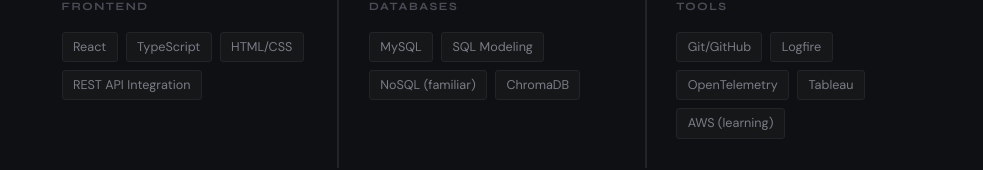
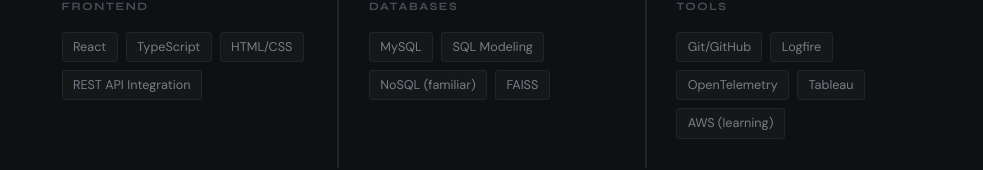
Before and after one commit to ShreyanshWarde/portfolio, a React (Vite) app: page / in a window 1280 px wide. Shown: the part 2770-2940 px from the top of the page, without its empty margins (148-1131 px from the left). Built offline with nearby package versions, Linux system fonts and the light colour scheme; the HTML template or start-up script is replaced by a standard one.

Commit message:
Update GitHub link and modify skills list

```diff
--- a/src/App.tsx
+++ b/src/App.tsx
@@ -32,16 +32,16 @@
     description:
       'A modular RAG API that ingests documents (PDF, TXT, etc.), chunks them, embeds with sentence-transformers, stores in FAISS, and answers questions with grounded responses. Includes anti-hallucination fallback, rate limiting, and interactive API docs.',
     highlight: 'Upload & Query endpoint, Anti-hallucination, Rate limiting, Modular architecture, Interactive docs: Swagger UI  ',
-    github: 'https://github.com/ShreyanshWarde',
+    github: 'https://github.com/ShreyanshWarde/RAG_based_Q_A',
   },
 ]
 
 const SKILLS = [
   { category: 'Languages', items: ['Python (Advanced)', 'TypeScript', 'Java', 'SQL', 'Async/Await'] },
-  { category: 'AI / ML', items: ['LLM Orchestration', 'Multi-Agent Systems', 'YOLOv11', 'Scikit-learn', 'Pandas', 'NumPy'] },
+  { category: 'AI / ML', items: ['LLM Orchestration', 'RAG', 'Multi-Agent Systems', 'YOLOv11', 'Scikit-learn', 'Pandas', 'NumPy'] },
   { category: 'Backend', items: ['FastAPI', 'PydanticAI', 'OpenAI SDK', 'OAuth2', 'JWT', 'RESTful APIs'] },
   { category: 'Frontend', items: ['React', 'TypeScript', 'HTML/CSS', 'REST API Integration'] },
-  { category: 'Databases', items: ['MySQL', 'SQL Modeling', 'NoSQL (familiar)', 'ChromaDB'] },
+  { category: 'Databases', items: ['MySQL', 'SQL Modeling', 'NoSQL (familiar)', 'FAISS'] },
   { category: 'Tools', items: ['Git/GitHub', 'Logfire', 'OpenTelemetry', 'Tableau', 'AWS (learning)'] },
 ]
 
```
